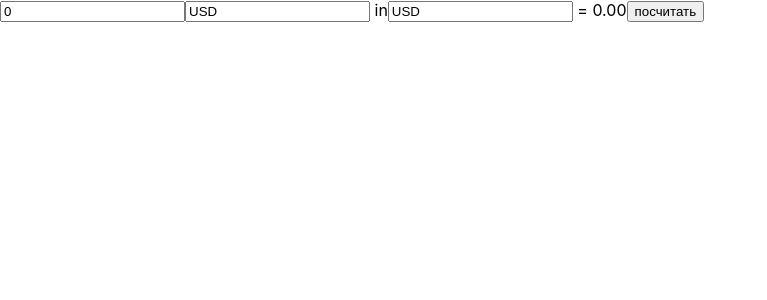
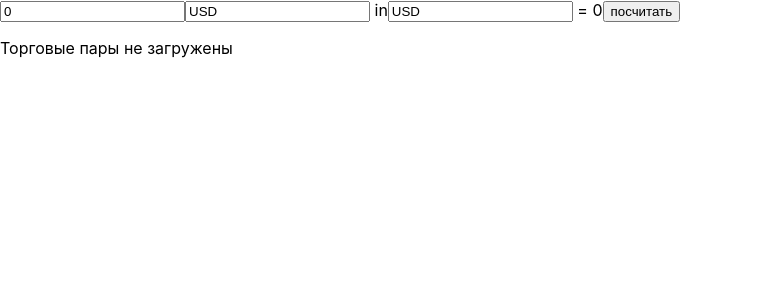
Before and after one commit to Avellow/Currency-Converter, a React (Create React App) app: page / in a window 1280 px wide. Both pictures are taken after a click on the button "посчитать". Shown: the top 300 px of the page, without its empty margins (0-767 px from the left). Built offline with nearby package versions, Linux system fonts and the light colour scheme; no server answers.

Commit message:
modify изменить начальное состояние результата конвертации

```diff
--- a/src/components/Converter/Converter.js
+++ b/src/components/Converter/Converter.js
@@ -4,14 +4,18 @@ const Converter = (props) => {
     const {
         from,
         to,
-        rate,
         result,
+        err,
         calc,
         onFromChange,
         onToChange,
         onValueChange,
         value
     } = props;
+
+    const onCalc = () => {
+        calc()
+    }
 
     return (
         <div>
@@ -29,8 +33,10 @@ const Converter = (props) => {
             /> = {result}
 
             <button
-                onClick={calc}
+                onClick={onCalc}
             >посчитать</button>
+
+            {err && (<p>{ err }</p>)}
         </div>
     )
 }
--- a/src/components/Converter/ConverterContainer.js
+++ b/src/components/Converter/ConverterContainer.js
@@ -6,40 +6,48 @@ import {useDispatch, useSelector} from "react-redux";
 const ConverterContainer = () => {
 
     const [value, setValue] = useState(0)
+    const [result, setResult] = useState({ value: 0, err: null })
 
     const dispatch = useDispatch();
 
     const from = useSelector(state => state.converter.from)
     const to = useSelector(state => state.converter.to)
     const rate = useSelector(state => state.converter.rate)
-
     const baseRates = useSelector(state => state.rates.rates.rates)
 
     const onFromChange = (text) => {
-        dispatch(changeFromCurrency(text))
-
-        dispatch(changeRate(baseRates[to.toUpperCase()] / baseRates[text.toUpperCase()]))
+        setResult((prevState => ({ ...prevState, value: 0, err: null })))
+        dispatch(changeFromCurrency(text.toUpperCase()))
     }
     const onToChange = (text) => {
-        dispatch(changeToCurrency(text))
-
-        dispatch(changeRate(baseRates[text.toUpperCase()] / baseRates[from.toUpperCase()]))
+        setResult((prevState => ({ ...prevState, value: 0, err: null })))
+        dispatch(changeToCurrency(text.toUpperCase()))
     }
 
     const onValueChange = (newValue) => setValue(newValue)
 
-    const result = useCallback(() => (value * rate).toFixed(2), [value, rate])
+    const getConvertedResult = () => {
+
+        if (!baseRates)
+            return setResult((prevState => ({ ...prevState, value: 0, err: 'Торговые пары не загружены' })))
+        if (!baseRates[to] || !baseRates[from])
+            return setResult((prevState => ({ ...prevState, value: 0, err: 'Валютная пара не найдена' })))
+
+        const result = (value * (baseRates[to] / baseRates[from])).toFixed(2)
+        setResult((prevState => ({ ...prevState, value: result, err: null })))
+    }
 
     return (
         <Converter
             from={from}
             to={to}
             rate={rate.toFixed(2)}
-            calc={() => {}}
+            calc={getConvertedResult}
             onValueChange={onValueChange}
             onFromChange={onFromChange}
             onToChange={onToChange}
-            result={result()}
+            result={result.value}
+            err={result.err}
             value={value}
         />
     )
```
